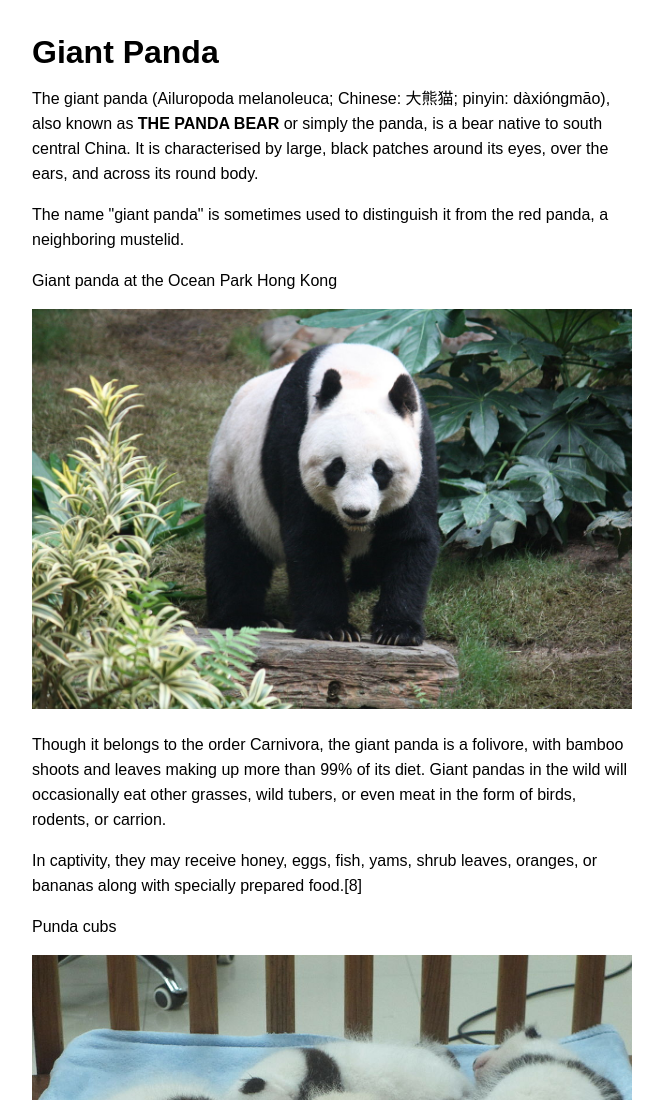
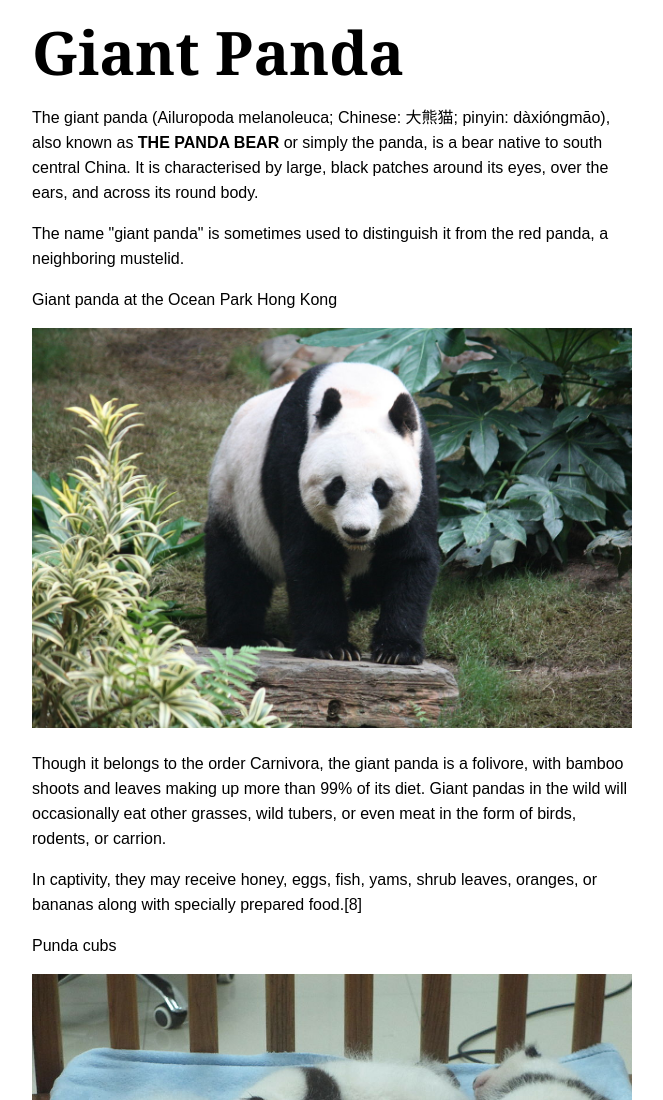
Before and after one commit to MetinAkbal/GiantPanda, a plain HTML site: page Index.html in a window 1280 px wide. Shown: the top 1100 px of the page, without its empty margins (308-971 px from the left). Drawn offline with Linux system fonts and the light colour scheme.

Commit message:
Head1 font siza and family

```diff
--- a/Pandastyle.css
+++ b/Pandastyle.css
@@ -5,9 +5,15 @@ img{
 body{
     font-family: Arial;
     line-height: 25px;
+
 }
 
 .column{
     width: 600px;
     margin: 40px auto;
 }
+
+h1{
+    font-size: 60px;
+    font-family: Georgia;
+}
```
